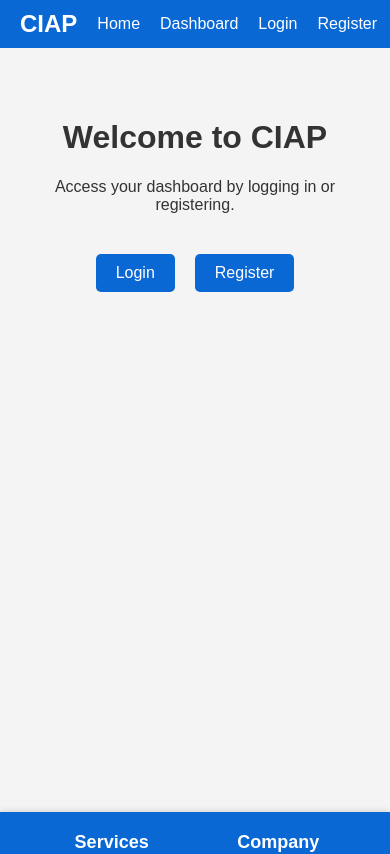
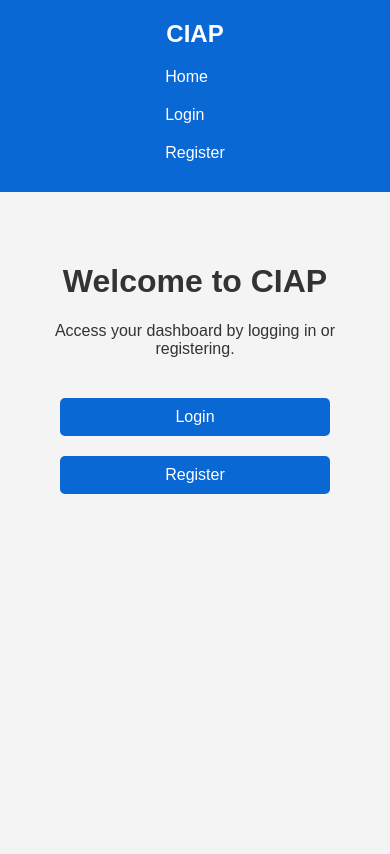
Before and after one commit to bvilane/CIAP, a React (Create React App) app in the folder ciap-frontend/: page / in a window 390 px wide. Shown: the top 854 px of the page. Built offline with nearby package versions, Linux system fonts and the light colour scheme.

Commit message:
Updated Dashboard

```diff
--- a/ciap-frontend/src/components/Header/Header.css
+++ b/ciap-frontend/src/components/Header/Header.css
@@ -20,8 +20,36 @@
     color: white;
     text-decoration: none;
     margin-left: 20px;
+    transition: color 0.3s ease; /* Smooth transition for color change */
 }
 
 .navigation .nav-link:hover {
     text-decoration: underline;
+    color: #BBD7FF; /* Lighter shade on hover for better visual feedback */
 }
+
+.navigation .nav-link:focus {
+    outline: none;
+    background-color: rgba(255, 255, 255, 0.2); /* Background on focus for accessibility */
+}
+
+.navigation .nav-link.active {
+    font-weight: bold;
+    text-decoration: underline;
+}
+
+/* Responsive adjustments */
+@media (max-width: 768px) {
+    .header {
+        flex-direction: column;
+        padding: 20px;
+    }
+    .navigation {
+        margin-top: 10px;
+        display: flex;
+        flex-direction: column;
+    }
+    .navigation .nav-link {
+        margin: 10px 0; /* Adds vertical spacing between links on smaller screens */
+    }
+}
--- a/ciap-frontend/src/components/Header/Header.js
+++ b/ciap-frontend/src/components/Header/Header.js
@@ -3,6 +3,8 @@ import { Link } from 'react-router-dom';
 import './Header.css'; // Ensure this path is correct
 
 const Header = () => {
+    const isLoggedIn = localStorage.getItem('token'); // Check if user is logged in
+
     return (
         <div className="header"> {/* Use 'header' to match CSS */}
             <div className="logo">
@@ -10,9 +12,9 @@ const Header = () => {
             </div>
             <nav className="navigation"> {/* Use 'navigation' for nav links */}
                 <Link to="/" className="nav-link">Home</Link>
-                <Link to="/dashboard" className="nav-link">Dashboard</Link>
-                <Link to="/login" className="nav-link">Login</Link>
-                <Link to="/register" className="nav-link">Register</Link>
+                {isLoggedIn && <Link to="/dashboard" className="nav-link">Dashboard</Link>}
+                {!isLoggedIn && <Link to="/login" className="nav-link">Login</Link>}
+                {!isLoggedIn && <Link to="/register" className="nav-link">Register</Link>}
             </nav>
         </div>
     );
```
